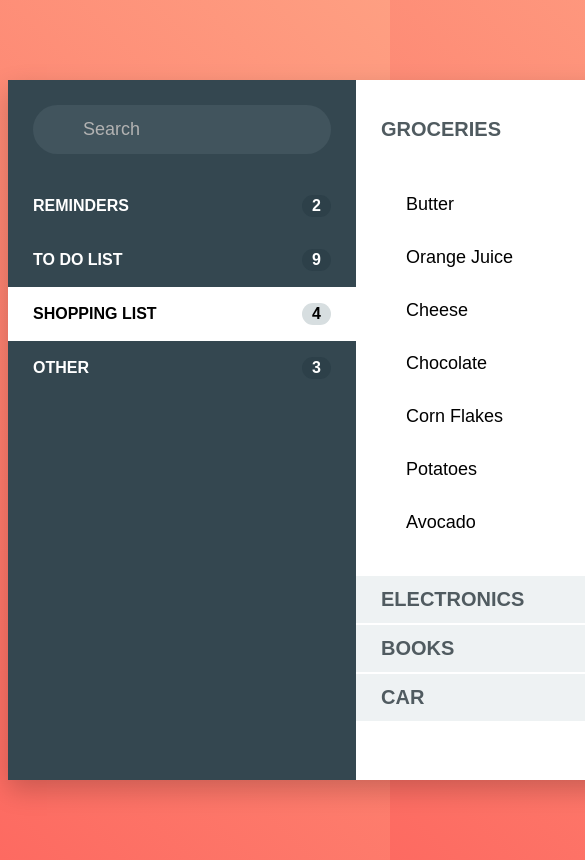
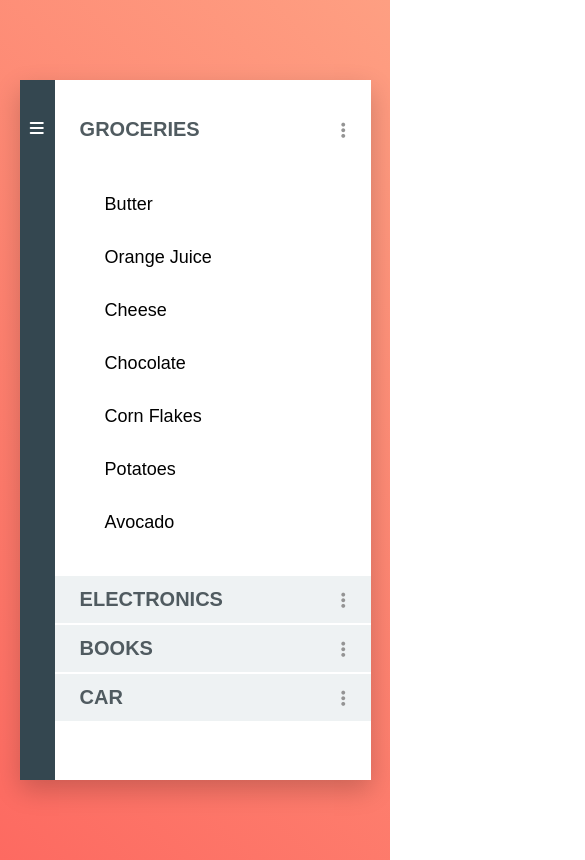
Before and after one commit to HemantDutta/icodethis, a plain HTML site: page 2023/November/nov_4/index.html in a window 390 px wide. Shown: the top 860 px of the page, 585 px wide, since content can reach past the window. Drawn offline with Linux system fonts and the light colour scheme.

Commit message:
Nov 4 complete

```diff
--- a/2023/November/nov_4/index.html
+++ b/2023/November/nov_4/index.html
@@ -14,7 +14,8 @@
 <body>
 <div class="container">
     <div class="content-box">
-        <div class="box-left">
+        <div class="box-left" id="left">
+            <i class="fa-solid fa-bars opener" id="opener"></i>
             <div class="search-bar">
                 <input type="text" name="search" id="search" placeholder="Search">
             </div>
--- a/2023/November/nov_4/index.js
+++ b/2023/November/nov_4/index.js
@@ -16,7 +16,7 @@
     let curr_list = document.getElementById(item_lists[x.id]);
     curr_list.classList.add("active");
     item_lists.forEach((m) => {
-        if(m !== item_lists[x.id]) {
+        if (m !== item_lists[x.id]) {
             let curr = document.getElementById(m);
             curr.classList.remove("active");
         }
@@ -30,3 +30,10 @@
         x.classList.toggle("checked");
     })
 })
+
+//Panel Opener
+let opener = document.getElementById("opener");
+opener.addEventListener("click", () => {
+    opener.classList.toggle("opened");
+    document.getElementById("left").classList.toggle("opened");
+})
--- a/2023/November/nov_4/styles.css
+++ b/2023/November/nov_4/styles.css
@@ -32,10 +32,39 @@
     display: flex;
     align-items: stretch;
     box-shadow: 0 10px 25px rgba(0, 0, 0, 0.2);
+    overflow: hidden;
+    position: relative;
+    background-color: var(--box-left);
 }
 
 .container .content-box .box-left {
     flex-basis: 30%;
+    background-color: var(--box-left);
+    position: relative;
+    transition: all 0.4s cubic-bezier(0.87, 0, 0.13, 1);
+}
+
+.container .content-box .box-left.opened {
+    box-shadow: 10px 0 25px rgba(0,0,0,0.2);
+    translate: 0 0;
+}
+
+.container .content-box .box-left .opener {
+    position: absolute;
+    right: -10%;
+    top: 5%;
+    padding: 5px;
+    border-radius: 100%;
+    color: white;
+    display: none;
+    cursor: pointer;
+    transition: all 0.4s cubic-bezier(0.87, 0, 0.13, 1);
+}
+
+.container .content-box .box-left .opener.opened {
+    rotate: 90deg;
+    color: #fff;
+    padding: 5px;
     background-color: var(--box-left);
 }
 
@@ -166,3 +195,54 @@
 .container .content-box .box-right .item-list:not(.active) .list-header {
     background-color: var(--menu-bar);
 }
+
+@media screen and (max-width: 991px) {
+    .container .content-box .box-left {
+        position: absolute;
+        top: 0;
+        left: 0;
+        translate: -100% 0;
+        height: 100%;
+    }
+
+    .container .content-box .box-left .opener {
+        display: initial;
+    }
+
+    .container .content-box .box-right {
+        flex-basis: 95%;
+    }
+
+    .container .content-box {
+        justify-content: flex-end;
+    }
+
+    .container .content-box {
+        width: 90vw;
+    }
+}
+
+@media screen and (max-width: 820px) {
+    .container .content-box .box-right {
+        flex-basis: 90%;
+    }
+
+    .container .content-box .box-left .opener {
+        right: calc(-5% - 4vw)
+    }
+}
+
+@media screen and (max-width: 500px) {
+    .container .content-box .box-left {
+        width: 70vw;
+    }
+
+    .container .content-box .box-left .search-bar {
+        padding: 25px 10px;
+    }
+
+    .container .content-box .box-left .search-bar input {
+        padding: 14px 10px;
+        width: 100%;
+    }
+}
```
